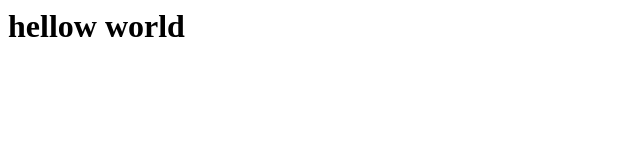
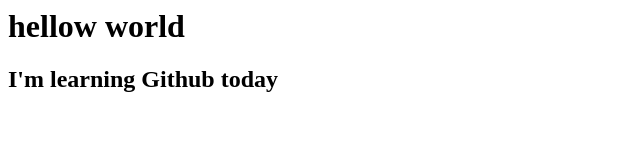
Before and after one commit to hard-ik-dev/hard-ik-dev.github.io, a plain HTML site: page index.html in a window 1280 px wide. Shown: the whole page, without its empty margins (0-640 px from the left). Drawn offline with Linux system fonts and the light colour scheme.

Commit message:
Update index.html

```diff
--- a/index.html
+++ b/index.html
@@ -2,5 +2,6 @@
   <head> <title>1</title></head>
   <body>
     <h1>hellow world</h1>
+    <h2>I'm learning Github today</h2>
   </body>
 </html>
```
